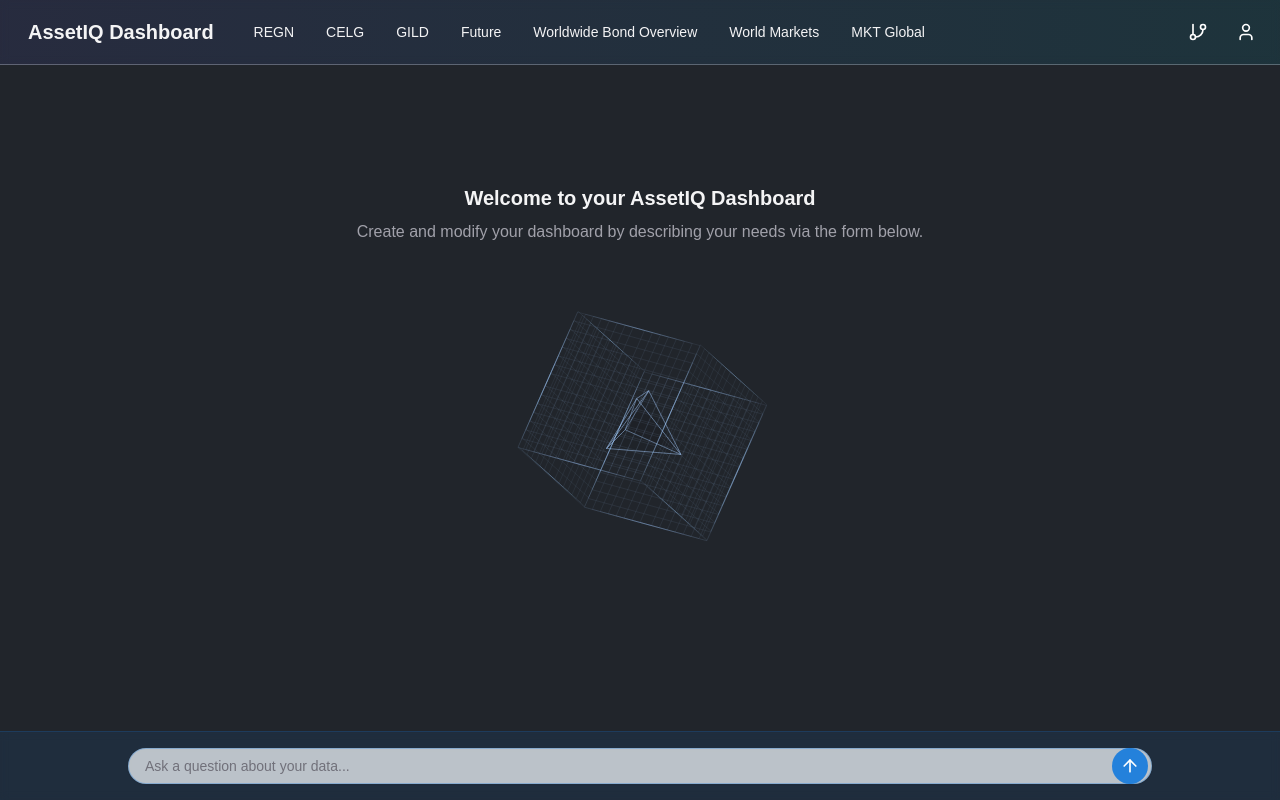
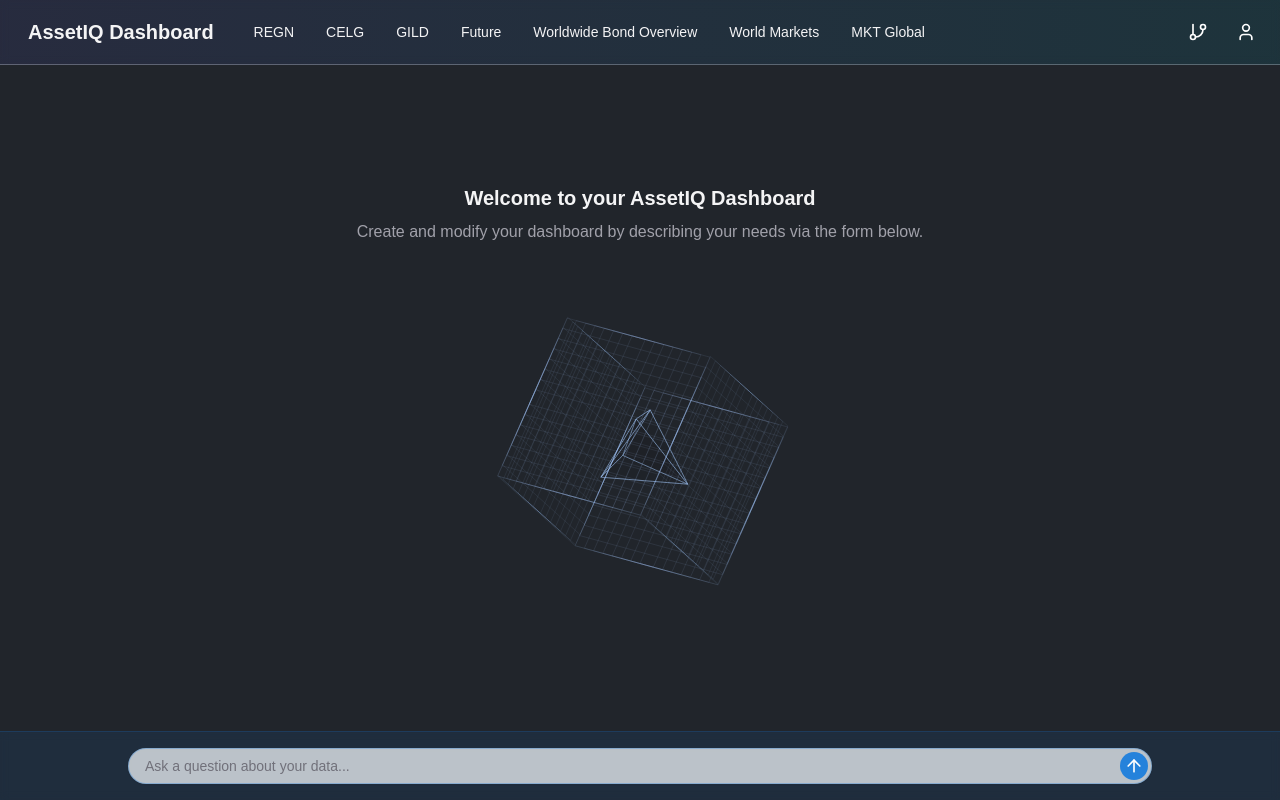
Before and after one commit to Lasseses/START-Hack, a Next.js app in the folder frontend/: page / in a window 1280 px wide. Built offline with nearby package versions, Linux system fonts and the light colour scheme.

Commit message:
very nice

```diff
--- a/frontend/app/elements/Dashboard.tsx
+++ b/frontend/app/elements/Dashboard.tsx
@@ -139,7 +139,7 @@ export default function Dashboard() {
           <p className="text-zinc-400 mb-8">Create and modify your dashboard by describing your needs via the form below.</p>
 
           {/* Lottie Animation */}
-          <div className="w-[350px] h-[350px] md:w-[300px] md:h-[300px] mx-auto">
+          <div className="w-[350px] h-[350px] mx-auto">
             <Lottie
               animationData={animationData}
               loop={true}
--- a/frontend/app/elements/UserInput.tsx
+++ b/frontend/app/elements/UserInput.tsx
@@ -38,7 +38,7 @@ export default function UserInput() {
         <button
           onClick={handleSubmit}
           disabled={isLoading}
-          className={`absolute right-1 top-1/2 transform -translate-y-1/2 rounded-full p-2 ${
+          className={`absolute right-1 top-1/2 transform -translate-y-1/2 rounded-full p-1 ${
             isLoading ? "bg-[#157bdd]/20" : 'bg-[#157bdd]/90'
           } text-white hover:bg-[#157bdd] transition-all duration-200 flex items-center justify-center`}
           aria-label="Submit question"
```
